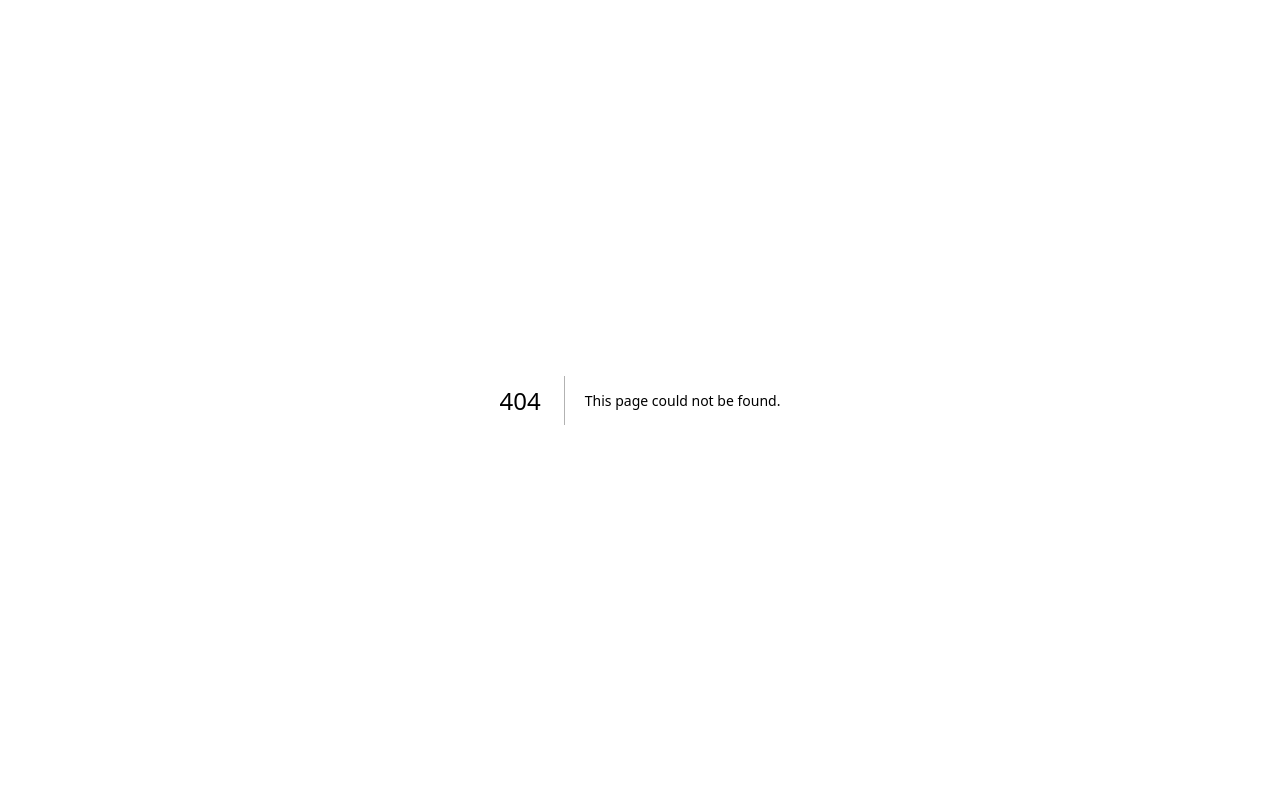
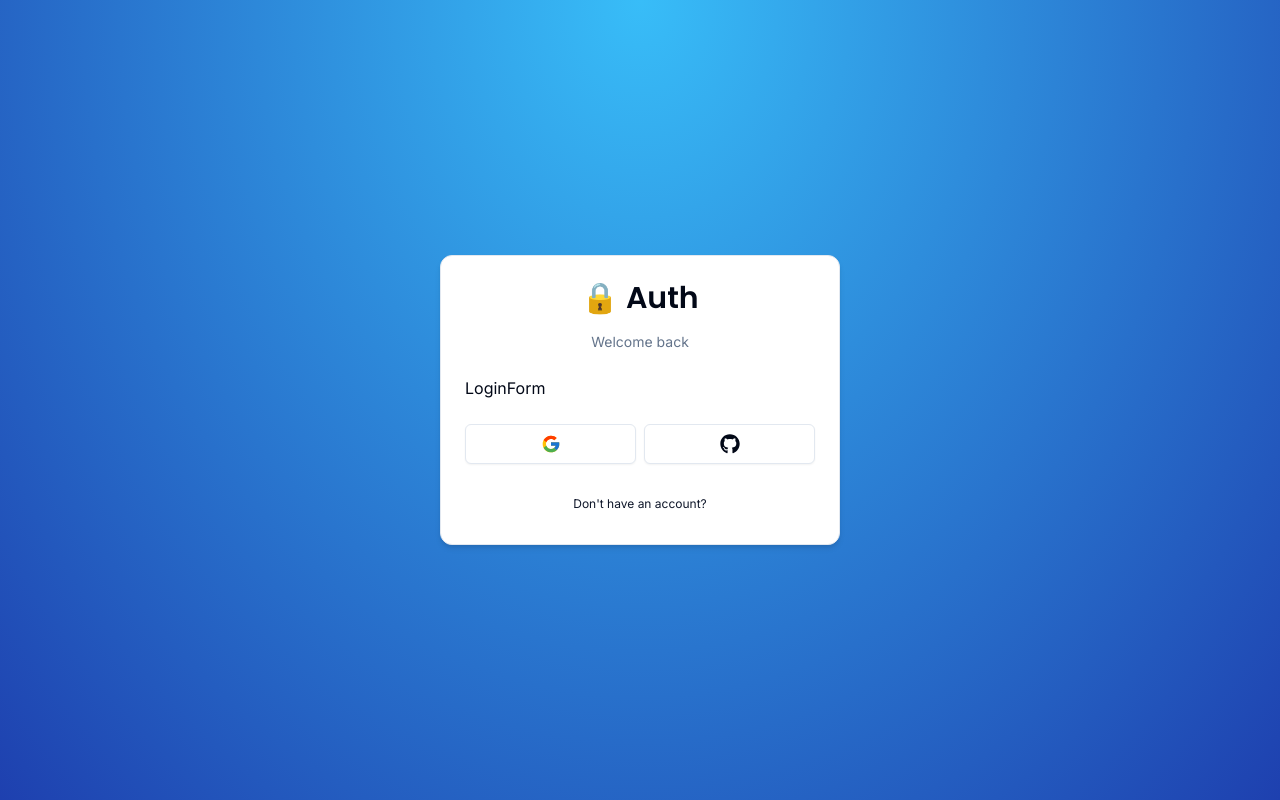
Before and after one commit to rg-1708/hookahdvisor, a Next.js app: page /auth/login in a window 1280 px wide. Before the commit this address had no page. Built offline with nearby package versions, Linux system fonts and the light colour scheme.

Commit message:
Added Custom Reusable Card Wrapper for auth components.

```diff
--- /dev/null
+++ b/app/auth/layout.tsx
@@ -0,0 +1,9 @@
+const AuthLayout = ({ children }: { children: React.ReactNode }) => {
+  return (
+    <div className="h-full flex items-center justify-center bg-primary-gradient">
+      {children}
+    </div>
+  );
+};
+
+export default AuthLayout;
--- /dev/null
+++ b/app/auth/login/page.tsx
@@ -0,0 +1,7 @@
+import { LoginForm } from "@/components/auth/login-form";
+
+const LoginPage = () => {
+  return <LoginForm />;
+};
+
+export default LoginPage;
--- a/app/globals.css
+++ b/app/globals.css
@@ -80,3 +80,9 @@
     @apply bg-background text-foreground;
   }
 }
+
+@layer utilities {
+  .bg-primary-gradient {
+    @apply bg-[radial-gradient(ellipse_at_top,_var(--tw-gradient-stops))] from-sky-400 to-blue-800;
+  }
+}
--- a/app/page.tsx
+++ b/app/page.tsx
@@ -14,7 +14,7 @@
     <main
       className="h-full
     flex flex-col items-center justify-center
-    bg-[radial-gradient(ellipse_at_top,_var(--tw-gradient-stops))] from-sky-400 to-blue-800"
+   bg-primary-gradient"
     >
       <div className="space-y-6 text-center">
         <h1
--- /dev/null
+++ b/components/auth/back-button.tsx
@@ -0,0 +1,18 @@
+"use client";
+
+import Link from "next/link";
+
+import { Button } from "@/components/ui/button";
+
+interface BackButtonProps {
+  href: string;
+  label: string;
+}
+
+export const BackButton = ({ href, label }: BackButtonProps) => {
+  return (
+    <Button variant="link" className="font-normal w-full" size="sm" asChild>
+      <Link href={href}>{label}</Link>
+    </Button>
+  );
+};
--- /dev/null
+++ b/components/auth/card-wrapper.tsx
@@ -0,0 +1,44 @@
+"use client";
+
+import {
+  Card,
+  CardContent,
+  CardFooter,
+  CardHeader,
+} from "@/components/ui/card";
+import { Header } from "@/components/auth/header";
+import { Social } from "@/components/auth/social";
+import { BackButton } from "@/components/auth/back-button";
+
+interface CardWrapperProps {
+  children: React.ReactNode;
+  headerLabel: string;
+  backButtonLabel: string;
+  backButtonHref: string;
+  showSocial?: boolean;
+}
+
+export const CardWrapper = ({
+  children,
+  headerLabel,
+  backButtonHref,
+  backButtonLabel,
+  showSocial,
+}: CardWrapperProps) => {
+  return (
+    <Card className="w-[400px] shadow-md">
+      <CardHeader>
+        <Header label={headerLabel} />
+      </CardHeader>
+      <CardContent>{children}</CardContent>
+      {showSocial && (
+        <CardFooter>
+          <Social />
+        </CardFooter>
+      )}
+      <CardFooter>
+        <BackButton href={backButtonHref} label={backButtonLabel}></BackButton>
+      </CardFooter>
+    </Card>
+  );
+};
--- /dev/null
+++ b/components/auth/header.tsx
@@ -0,0 +1,21 @@
+import { Poppins } from "next/font/google";
+
+import { cn } from "@/lib/utils";
+
+const font = Poppins({
+  subsets: ["latin"],
+  weight: ["600"],
+});
+
+interface HeaderProps {
+  label: string;
+}
+
+export const Header = ({ label }: HeaderProps) => {
+  return (
+    <div className="w-full flex flex-col gap-y-4 items-center justify-center">
+      <h1 className={cn("text-3xl font-semibold", font.className)}>🔒 Auth</h1>
+      <p className="text-muted-foreground text-sm">{label}</p>
+    </div>
+  );
+};
--- /dev/null
+++ b/components/auth/login-form.tsx
@@ -0,0 +1,14 @@
+import { CardWrapper } from "@/components/auth/card-wrapper";
+
+export const LoginForm = () => {
+  return (
+    <CardWrapper
+      headerLabel="Welcome back"
+      backButtonLabel="Don't have an account?"
+      backButtonHref="/auth/register"
+      showSocial
+    >
+      LoginForm
+    </CardWrapper>
+  );
+};
--- /dev/null
+++ b/components/auth/social.tsx
@@ -0,0 +1,18 @@
+"use client";
+
+import { FcGoogle } from "react-icons/fc";
+import { FaGithub } from "react-icons/fa";
+import { Button } from "@/components/ui/button";
+
+export const Social = () => {
+  return (
+    <div className="flex items-center w-full gap-x-2">
+      <Button size="lg" className="w-full" variant="outline" onClick={() => {}}>
+        <FcGoogle className="h-5 w-5" />
+      </Button>
+      <Button size="lg" className="w-full" variant="outline" onClick={() => {}}>
+        <FaGithub className="h-5 w-5" />
+      </Button>
+    </div>
+  );
+};
--- /dev/null
+++ b/components/ui/card.tsx
@@ -0,0 +1,76 @@
+import * as React from "react"
+
+import { cn } from "@/lib/utils"
+
+const Card = React.forwardRef<
+  HTMLDivElement,
+  React.HTMLAttributes<HTMLDivElement>
+>(({ className, ...props }, ref) => (
+  <div
+    ref={ref}
+    className={cn(
+      "rounded-xl border bg-card text-card-foreground shadow",
+      className
+    )}
+    {...props}
+  />
+))
+Card.displayName = "Card"
+
+const CardHeader = React.forwardRef<
+  HTMLDivElement,
+  React.HTMLAttributes<HTMLDivElement>
+>(({ className, ...props }, ref) => (
+  <div
+    ref={ref}
+    className={cn("flex flex-col space-y-1.5 p-6", className)}
+    {...props}
+  />
+))
+CardHeader.displayName = "CardHeader"
+
+const CardTitle = React.forwardRef<
+  HTMLParagraphElement,
+  React.HTMLAttributes<HTMLHeadingElement>
+>(({ className, ...props }, ref) => (
+  <h3
+    ref={ref}
+    className={cn("font-semibold leading-none tracking-tight", className)}
+    {...props}
+  />
+))
+CardTitle.displayName = "CardTitle"
+
+const CardDescription = React.forwardRef<
+  HTMLParagraphElement,
+  React.HTMLAttributes<HTMLParagraphElement>
+>(({ className, ...props }, ref) => (
+  <p
+    ref={ref}
+    className={cn("text-sm text-muted-foreground", className)}
+    {...props}
+  />
+))
+CardDescription.displayName = "CardDescription"
+
+const CardContent = React.forwardRef<
+  HTMLDivElement,
+  React.HTMLAttributes<HTMLDivElement>
+>(({ className, ...props }, ref) => (
+  <div ref={ref} className={cn("p-6 pt-0", className)} {...props} />
+))
+CardContent.displayName = "CardContent"
+
+const CardFooter = React.forwardRef<
+  HTMLDivElement,
+  React.HTMLAttributes<HTMLDivElement>
+>(({ className, ...props }, ref) => (
+  <div
+    ref={ref}
+    className={cn("flex items-center p-6 pt-0", className)}
+    {...props}
+  />
+))
+CardFooter.displayName = "CardFooter"
+
+export { Card, CardHeader, CardFooter, CardTitle, CardDescription, CardContent }
--- a/package.json
+++ b/package.json
@@ -16,6 +16,7 @@
     "next": "14.1.0",
     "react": "^18",
     "react-dom": "^18",
+    "react-icons": "^5.0.1",
     "tailwind-merge": "^2.2.1",
     "tailwindcss-animate": "^1.0.7"
   },
```
Also changed, not shown: 1 other file (tests, documents, lock files or other folders).
